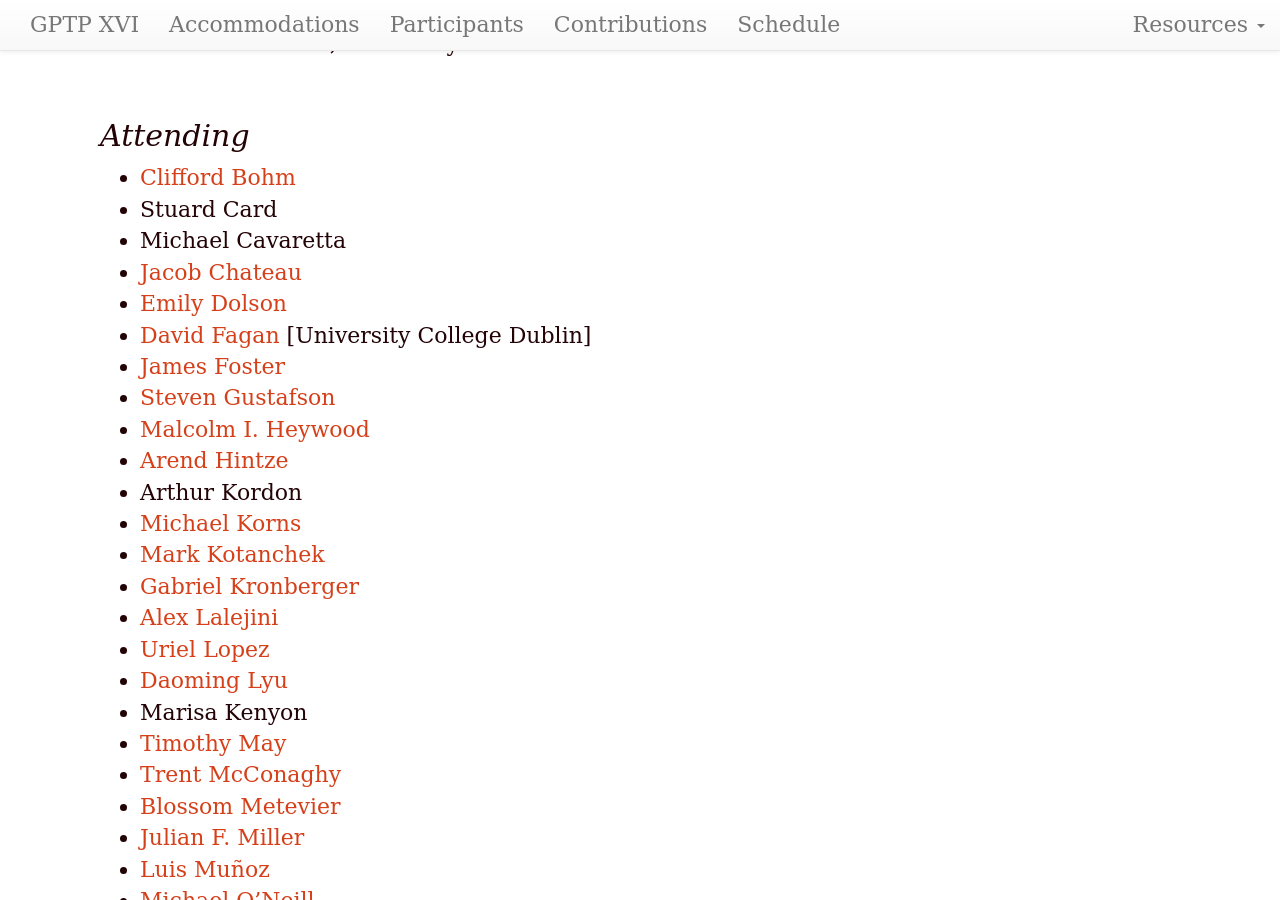
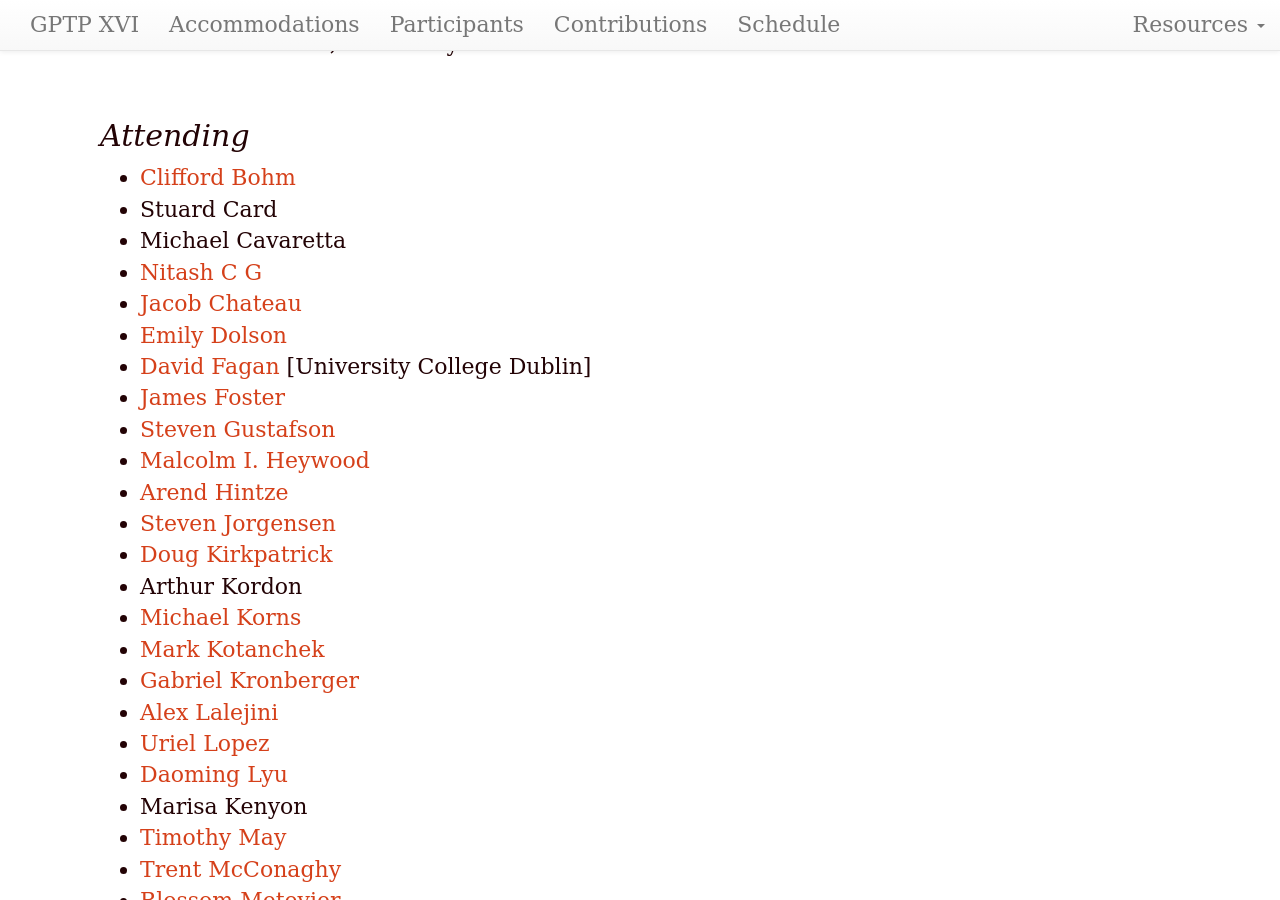
Before and after one commit to GPTP-workshop/gptp-workshop.github.io, a Jekyll site: the page built from attendees.md, in a window 1280 px wide and 900 px high, scrolled down 610 px. Built offline with Jekyll 4.4.1, drawn with Linux system fonts in a browser that asks for light colours.

Commit message:
added hintze students for real this time

```diff
--- a/attendees.md
+++ b/attendees.md
@@ -24,6 +24,7 @@ dates: "May 17-20, 2018"
 - [Clifford Bohm](https://cliffbohm.weebly.com)
 - Stuard Card
 - Michael Cavaretta
+- [Nitash C G](http://hintzelab.msu.edu/index.php/people/)
 - [Jacob Chateau](http://www.birds.eecs.umich.edu/people/current/Jacob_Chateau/)
 - [Emily Dolson](http://cse.msu.edu/~dolsonem/)
 - [David Fagan](http://ncra.ucd.ie) [University College Dublin]
@@ -31,6 +32,8 @@ dates: "May 17-20, 2018"
 - [Steven Gustafson](https://www.maana.io/blog/steven-gustafson/)
 - [Malcolm I. Heywood](https://web.cs.dal.ca/~mheywood/)
 - [Arend Hintze](http://hintzelab.msu.edu)
+- [Steven Jorgensen](http://hintzelab.msu.edu/index.php/people/)
+- [Doug Kirkpatrick](http://hintzelab.msu.edu/index.php/people/)
 - Arthur Kordon
 - [Michael Korns](http://www.korns.com)
 - [Mark Kotanchek](http://www.evolved-analytics.com)
@@ -61,6 +64,7 @@ dates: "May 17-20, 2018"
 - [Fangkai Yang](https://scholar.google.com/citations?user=GwR1fdsAAAAJ&hl=en)
 - [Luis Zaman](https://lsa.umich.edu/cscs/people/post-docs-lecturers-visiting-scholars/zamanlh.html)
 
+
 ## Coauthors and Colleagues (not present)
 
 - [Michael Affenzeller](https://heal.heuristiclab.com/team/affenzeller)
```
